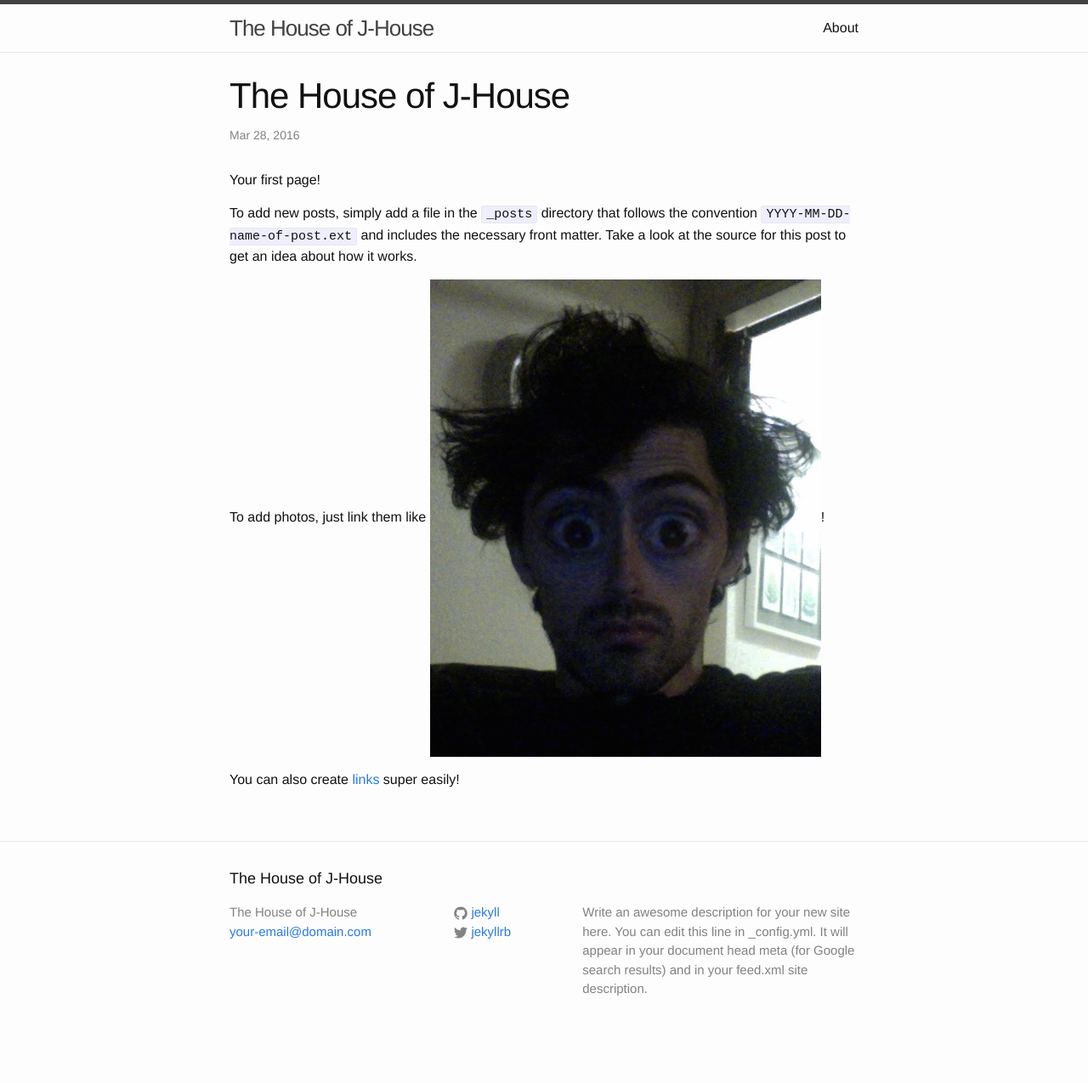
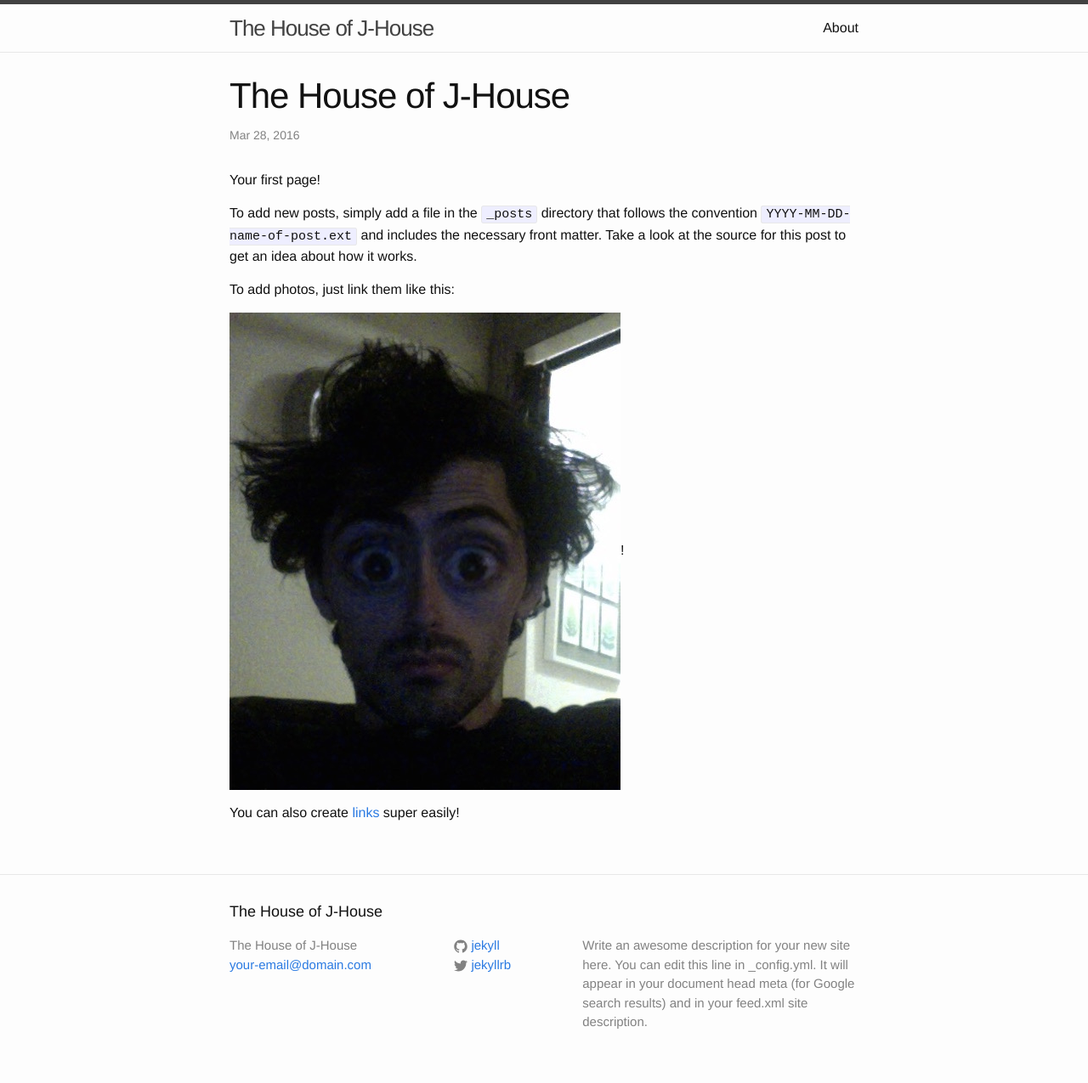
Before and after one commit to jcrobles/jcrobles.github.io, a Jekyll site: the page built from _posts/2016-03-27-welcome-to-jekyll.markdown, in a window 1280 px wide. Shown: the whole page at 85% size. Built offline with Jekyll 4.4.1, drawn with Linux system fonts in a browser that asks for light colours; before the commit the page ends 1236 px from its top, so only the background shows below that.

Commit message:
Updating the image

```diff
--- a/_posts/2016-03-27-welcome-to-jekyll.markdown
+++ b/_posts/2016-03-27-welcome-to-jekyll.markdown
@@ -8,7 +8,9 @@ Your first page!
 
 To add new posts, simply add a file in the `_posts` directory that follows the convention `YYYY-MM-DD-name-of-post.ext` and includes the necessary front matter. Take a look at the source for this post to get an idea about how it works.
 
-To add photos, just link them like ![this]({{ jcrobles.github.io }}/images/alien_drew.jpeg)!
+To add photos, just link them like this:
+
+![drew the alien]({{ jcrobles.github.io }}/images/alien_drew.jpeg)!
 
 You can also create [links][test-link] super easily!
 
```
